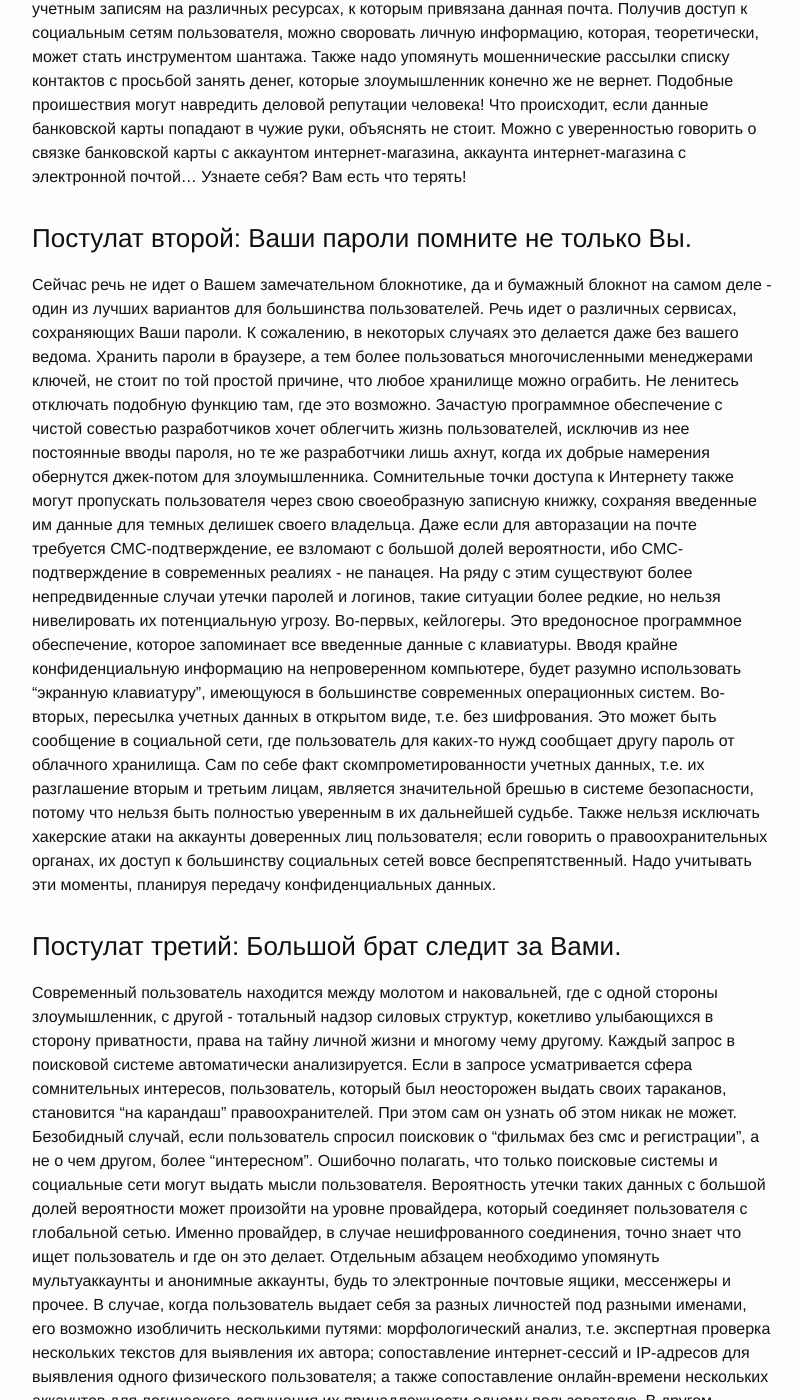
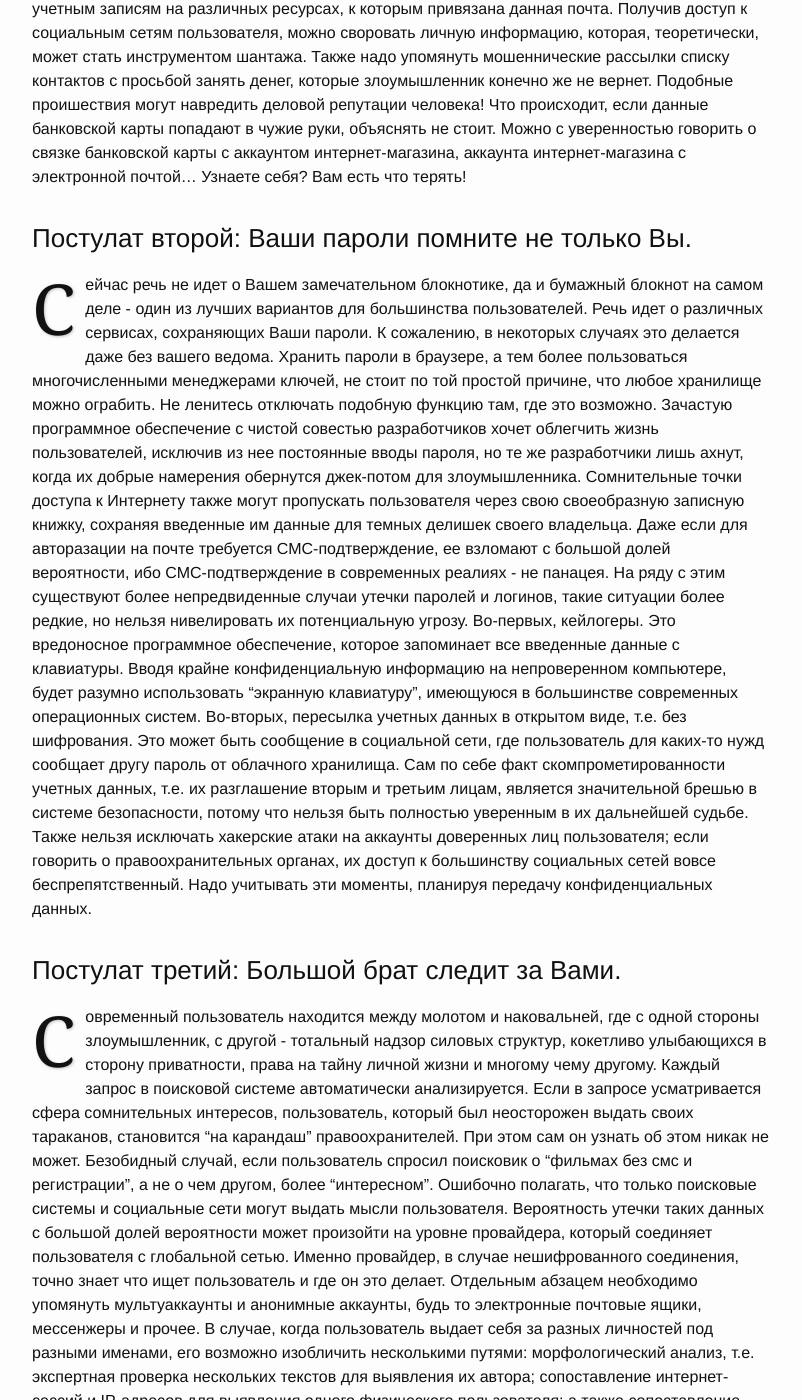
Before and after one commit to 2b7E1n6D0e5R7/2b7E1n6D0e5R7.github.io, a Jekyll site: the page built from _posts/2019-08-14-tri-postulata-setevoy-bezopasnosti.md, in a window 1280 px wide and 1400 px high, scrolled down 1088 px. Shown: the whole window, without its empty margins (238-1040 px from the left). Built offline with Jekyll 4.4.1, drawn with Linux system fonts in a browser that asks for light colours; some of the changed text lies outside the part shown.

Commit message:
Update 2019-08-14-tri-postulata-setevoy-bezopasnosti.md

```diff
--- a/_posts/2019-08-14-tri-postulata-setevoy-bezopasnosti.md
+++ b/_posts/2019-08-14-tri-postulata-setevoy-bezopasnosti.md
@@ -14,12 +14,12 @@
 Можно с уверенностью говорить о связке банковской карты с аккаунтом интернет-магазина, аккаунта интернет-магазина с электронной почтой... Узнаете себя? Вам есть что терять!
 
 ### Постулат второй: Ваши пароли помните не только Вы.
-Сейчас речь не идет о Вашем замечательном блокнотике, да и бумажный блокнот на самом деле - один из лучших вариантов для большинства пользователей. Речь идет о различных сервисах, сохраняющих Ваши пароли. К сожалению, в некоторых случаях это делается даже без вашего ведома. Хранить пароли в браузере, а тем более пользоваться многочисленными менеджерами ключей, не стоит по той простой причине, что любое хранилище можно ограбить. Не ленитесь отключать подобную функцию там, где это возможно. Зачастую программное обеспечение с чистой совестью разработчиков хочет облегчить жизнь пользователей, исключив из нее постоянные вводы пароля, но те же разработчики лишь ахнут, когда их добрые намерения обернутся джек-потом для злоумышленника. Сомнительные точки доступа к Интернету также могут пропускать пользователя через свою своеобразную записную книжку, сохраняя введенные им данные для темных делишек своего владельца.
+<b class="bukvica">C</b>ейчас речь не идет о Вашем замечательном блокнотике, да и бумажный блокнот на самом деле - один из лучших вариантов для большинства пользователей. Речь идет о различных сервисах, сохраняющих Ваши пароли. К сожалению, в некоторых случаях это делается даже без вашего ведома. Хранить пароли в браузере, а тем более пользоваться многочисленными менеджерами ключей, не стоит по той простой причине, что любое хранилище можно ограбить. Не ленитесь отключать подобную функцию там, где это возможно. Зачастую программное обеспечение с чистой совестью разработчиков хочет облегчить жизнь пользователей, исключив из нее постоянные вводы пароля, но те же разработчики лишь ахнут, когда их добрые намерения обернутся джек-потом для злоумышленника. Сомнительные точки доступа к Интернету также могут пропускать пользователя через свою своеобразную записную книжку, сохраняя введенные им данные для темных делишек своего владельца.
 Даже если для авторазации на почте требуется СМС-подтверждение, ее взломают с большой долей вероятности, ибо СМС-подтверждение в современных реалиях - не панацея.
 На ряду с этим существуют более непредвиденные случаи утечки паролей и логинов, такие ситуации более редкие, но нельзя нивелировать их потенциальную угрозу. Во-первых, кейлогеры. Это вредоносное программное обеспечение, которое запоминает все введенные данные с клавиатуры. Вводя крайне конфиденциальную информацию на непроверенном компьютере, будет разумно использовать "экранную клавиатуру", имеющуюся в большинстве современных операционных систем. Во-вторых, пересылка учетных данных в открытом виде, т.е. без шифрования. Это может быть сообщение в социальной сети, где пользователь для каких-то нужд сообщает другу пароль от облачного хранилища. Сам по себе факт скомпрометированности учетных данных, т.е. их разглашение вторым и третьим лицам, является значительной брешью  в системе безопасности, потому что нельзя быть полностью уверенным в их дальнейшей судьбе. Также нельзя исключать хакерские атаки на аккаунты доверенных лиц пользователя; если говорить о правоохранительных органах, их доступ к большинству социальных сетей вовсе беспрепятственный. Надо учитывать эти моменты, планируя передачу конфиденциальных данных.
 
 ### Постулат третий: Большой брат следит за Вами.
-Современный пользователь находится между молотом и наковальней, где с одной стороны злоумышленник, с другой - тотальный надзор силовых структур, кокетливо улыбающихся в сторону приватности, права на тайну личной жизни и многому чему другому.
+<b class="bukvica">C</b>овременный пользователь находится между молотом и наковальней, где с одной стороны злоумышленник, с другой - тотальный надзор силовых структур, кокетливо улыбающихся в сторону приватности, права на тайну личной жизни и многому чему другому.
 Каждый запрос в поисковой системе автоматически анализируется. Если в запросе усматривается сфера сомнительных интересов, пользователь, который был неосторожен выдать своих тараканов, становится "на карандаш" правоохранителей. При этом сам он узнать об этом никак не может. Безобидный случай, если пользователь спросил поисковик о "фильмах без смс и регистрации", а не о чем другом, более "интересном".
 Ошибочно полагать, что только поисковые системы и социальные сети могут выдать мысли пользователя. Вероятность утечки таких данных с большой долей вероятности может произойти на уровне провайдера, который соединяет пользователя с глобальной сетью. Именно провайдер, в случае нешифрованного соединения, точно знает что ищет пользователь и где он это делает.
 Отдельным абзацем необходимо упомянуть мультуаккаунты и анонимные аккаунты, будь то электронные почтовые ящики, мессенжеры и прочее. В случае, когда пользователь выдает себя за разных личностей под разными именами, его возможно изобличить несколькими путями: морфологический анализ, т.е. экспертная проверка нескольких текстов для выявления их автора; сопоставление интернет-сессий и IP-адресов для выявления одного физического пользователя; а также сопоставление онлайн-времени нескольких аккаунтов для логического допущения их принадлежности одному пользователю. В другом случае, когда у пользователя для каких-то целей имеется анонимный аккаунт электронной почты на "офшорном" сервере, и о данном аккаунте никто не знает, его можно выявить при помощи некоторых вышеупомянутых способов, а также по "случайным связям" с элетронными почтовыми сервисами, находящимися в юрисдикции правоохранителей. Например, обращние в техподдержку своего интернет-провайдера, бездумная регистрация на малоизвестном форуме, сервера которого юридически подведомственны правоохранителям, а также сообщение другому пользователю, в котором либо содержится личная информация, либо сам этот пользователь обладает личной информацией о владельце "анонимного" ящика.
```
